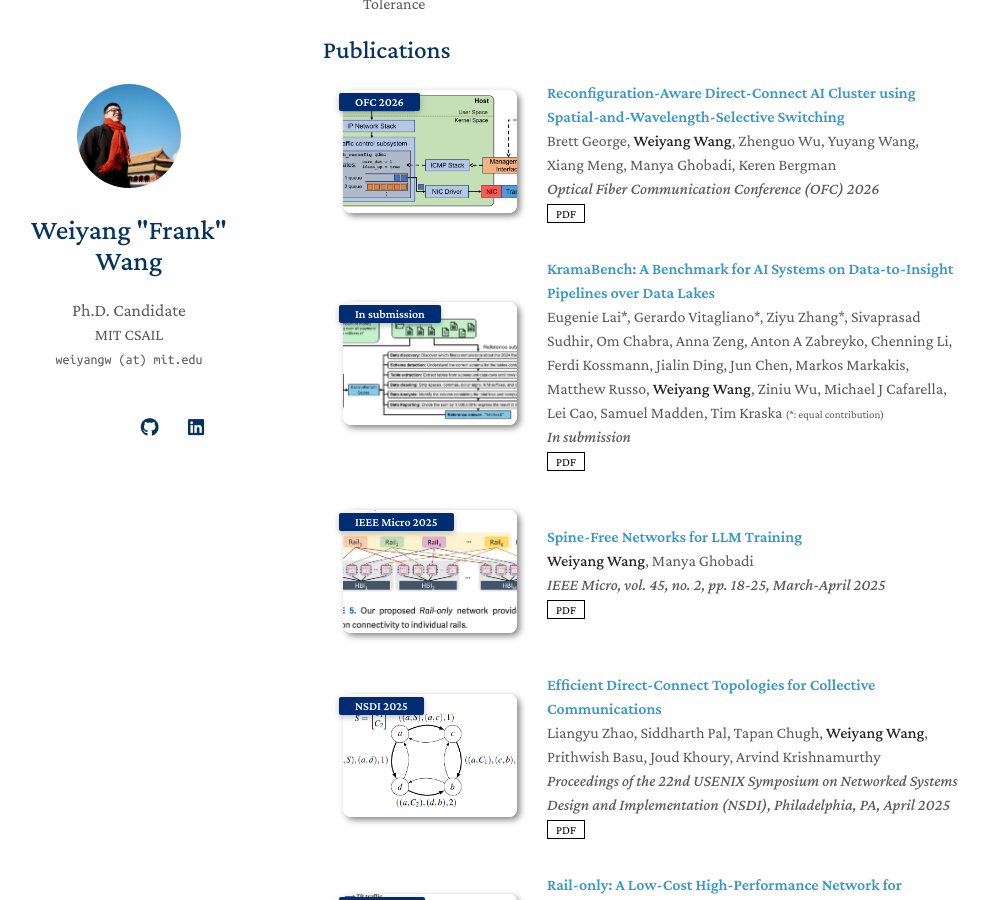
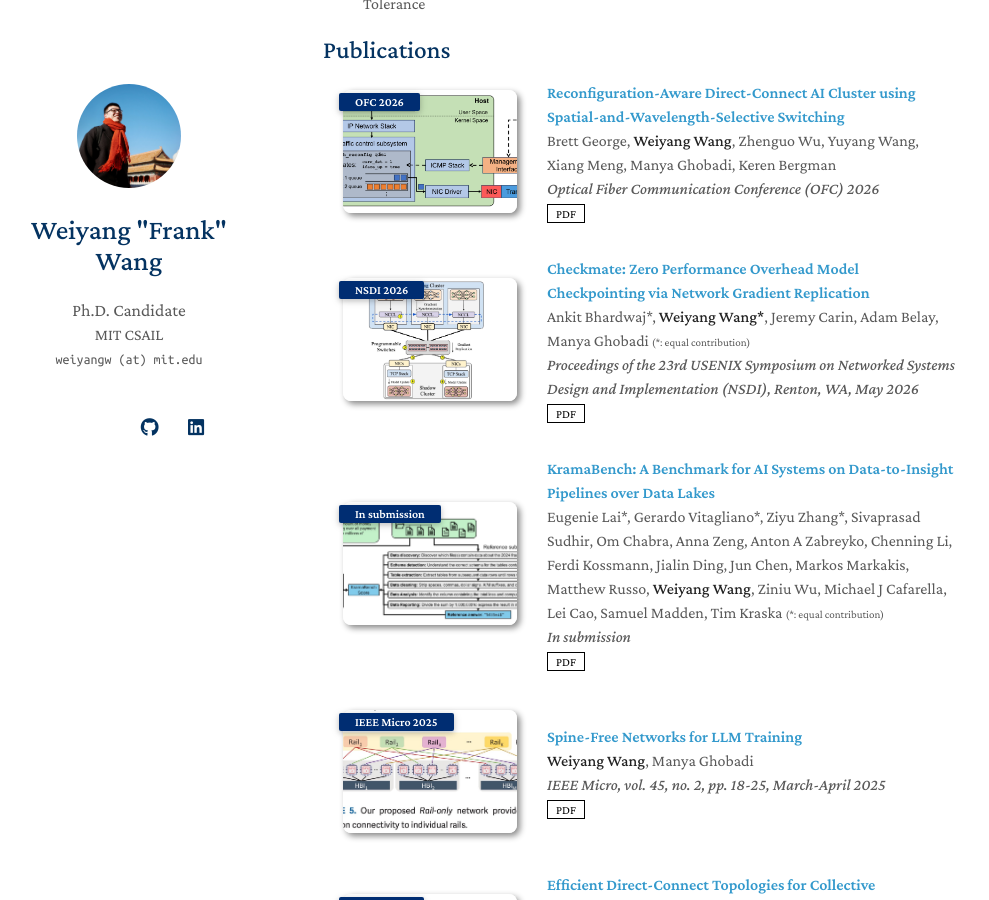
Before and after one commit to Flasew/flasew.github.io, a Jekyll site: the page built from index.md, in a window 1280 px wide and 900 px high, scrolled down 439 px. Shown: the whole window, without its empty margins (147-1136 px from the left). Built offline with Jekyll 4.4.1, drawn with Linux system fonts in a browser that asks for light colours; a style sheet for code colours, icons or effects is not loaded.

Commit message:
recover checkmate lol...

```diff
--- a/_data/publications.yml
+++ b/_data/publications.yml
@@ -5,6 +5,13 @@ main:
     conference: "Optical Fiber Communication Conference (OFC) 2026"
     pdf: https://frank.csail.mit.edu
     image: ./assets/img/radical.jpg
+
+  - title: "Checkmate: Zero Performance Overhead Model Checkpointing via Network Gradient Replication"
+    authors: "Ankit Bhardwaj*, <strong>Weiyang Wang*</strong>, Jeremy Carin, Adam Belay, Manya Ghobadi <small>(*: equal contribution)</small>"
+    conference_short: NSDI 2026
+    conference: "Proceedings of the 23rd USENIX Symposium on Networked Systems Design and Implementation (NSDI), Renton, WA, May 2026"
+    pdf: https://frank.csail.mit.edu/assets/files/checkmate_nsdi.pdf
+    image: ./assets/img/checkmate.jpg
 
   - title: "KramaBench: A Benchmark for AI Systems on Data-to-Insight Pipelines over Data Lakes"
     authors: "Eugenie Lai*, Gerardo Vitagliano*, Ziyu Zhang*, Sivaprasad Sudhir, Om Chabra, Anna Zeng, Anton A Zabreyko, Chenning Li, Ferdi Kossmann, Jialin Ding, Jun Chen, Markos Markakis, Matthew Russo, <strong>Weiyang Wang</strong>, Ziniu Wu, Michael J Cafarella, Lei Cao, Samuel Madden, Tim Kraska <small>(*: equal contribution)</small>"
```
